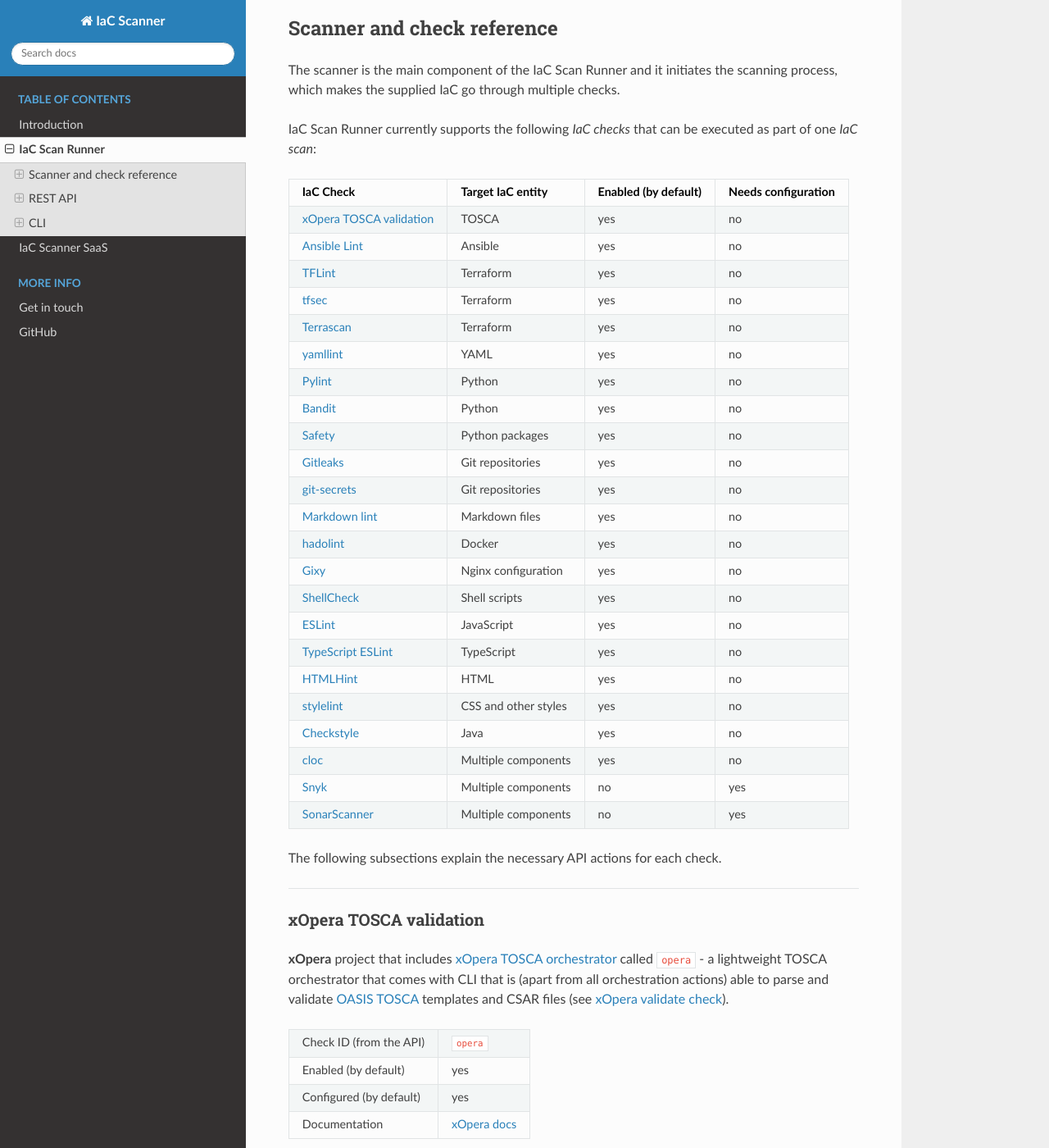
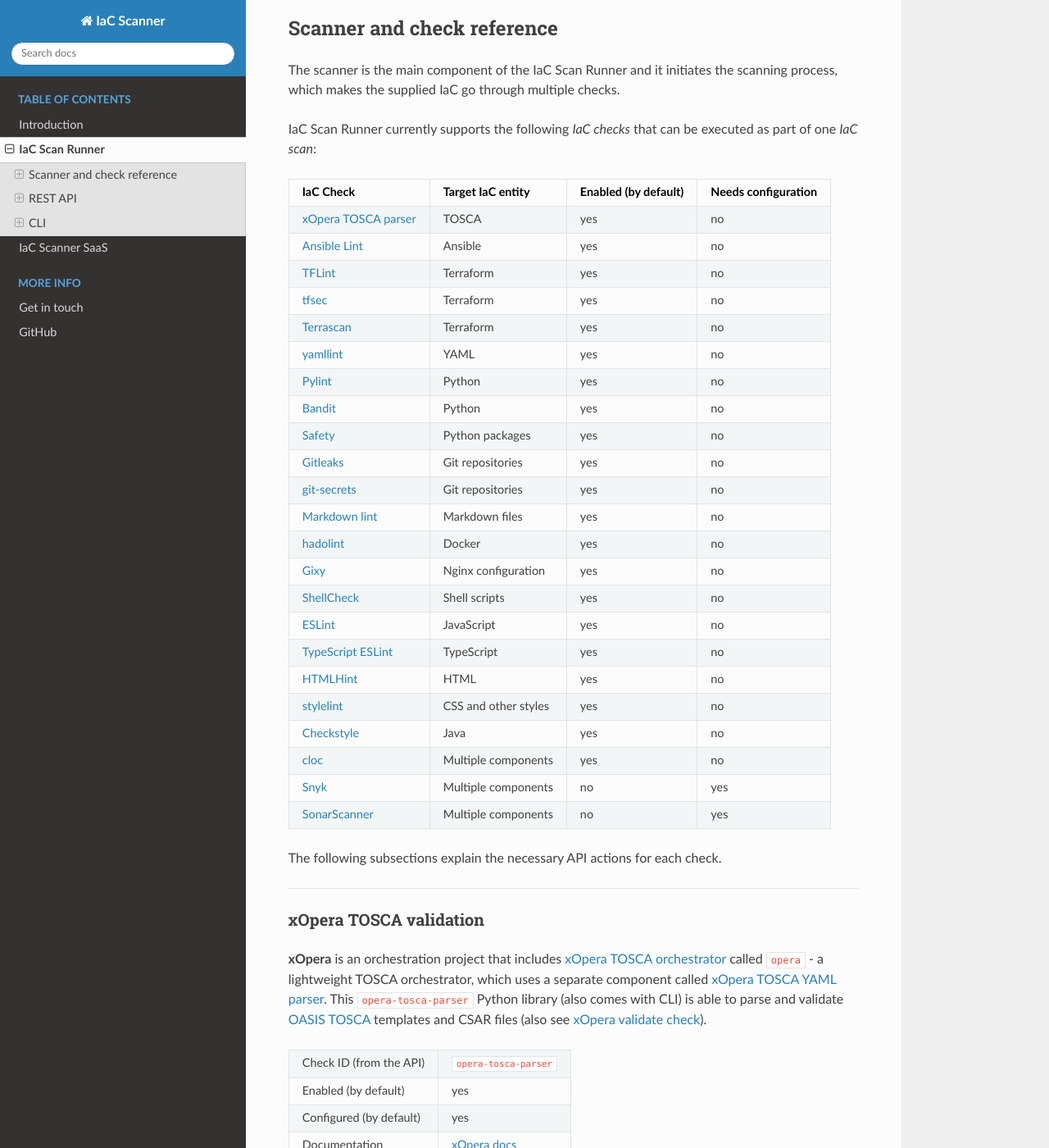
Before and after one commit to xlab-si/iac-scanner-docs, a Sphinx documentation site: the page built from docs/02-runner.rst, in a window 1280 px wide and 1400 px high, scrolled down 238 px. Shown: the whole window at 82% size. Built offline with Sphinx 7.4.7 and the Read the Docs theme 2.0.0, drawn with Linux system fonts in a browser that asks for light colours.

Commit message:
Update xOpera TOSCA parsing docs

```diff
--- a/docs/02-runner.rst
+++ b/docs/02-runner.rst
@@ -22,7 +22,7 @@ IaC Scan Runner currently supports the following *IaC checks* that can be execut
 +-------------------------------+----------------------------+----------------------------+----------------------------+
 | IaC Check                     | Target IaC entity          | Enabled (by default)       | Needs configuration        |
 +===============================+============================+============================+============================+
-| `xOpera TOSCA validation`_    | TOSCA                      | yes                        | no                         |
+| `xOpera TOSCA parser`_        | TOSCA                      | yes                        | no                         |
 +-------------------------------+----------------------------+----------------------------+----------------------------+
 | `Ansible Lint`_               | Ansible                    | yes                        | no                         |
 +-------------------------------+----------------------------+----------------------------+----------------------------+
@@ -73,17 +73,18 @@ The following subsections explain the necessary API actions for each check.
 
 ------------------------------------------------------------------------------------------------------------------------
 
-.. _xOpera TOSCA validation:
+.. _xOpera TOSCA parser:
 
 xOpera TOSCA validation
 #######################
 
-**xOpera** project that includes `xOpera TOSCA orchestrator`_ called ``opera`` - a lightweight TOSCA orchestrator that
-comes with CLI that is (apart from all orchestration actions) able to parse and validate `OASIS TOSCA`_ templates and
-CSAR files (see `xOpera validate check`_).
+**xOpera** is an orchestration project that includes `xOpera TOSCA orchestrator`_ called ``opera`` - a lightweight
+TOSCA orchestrator, which uses a separate component called `xOpera TOSCA YAML parser`_. This ``opera-tosca-parser``
+Python library (also comes with CLI) is able to parse and validate `OASIS TOSCA`_ templates and CSAR files
+(also see `xOpera validate check`_).
 
 +-------------------------+----------------------------+
-| Check ID (from the API) | ``opera``                  |
+| Check ID (from the API) | ``opera-tosca-parser``     |
 +-------------------------+----------------------------+
 | Enabled (by default)    | yes                        |
 +-------------------------+----------------------------+
@@ -1172,6 +1173,7 @@ Commands
 .. _ReDoc: https://redoc.ly/redoc/
 .. _multipart: https://swagger.io/docs/specification/describing-request-body/multipart-requests/
 .. _xOpera TOSCA orchestrator: https://github.com/xlab-si/xopera-opera
+.. _xOpera TOSCA YAML parser: https://github.com/xlab-si/xopera-tosca-parser
 .. _OASIS TOSCA: https://www.oasis-open.org/committees/tc_home.php?wg_abbrev=tosca
 .. _xOpera validate check: https://xlab-si.github.io/xopera-docs/cli.html#validate
 .. _xOpera docs: https://xlab-si.github.io/xopera-docs/
```
